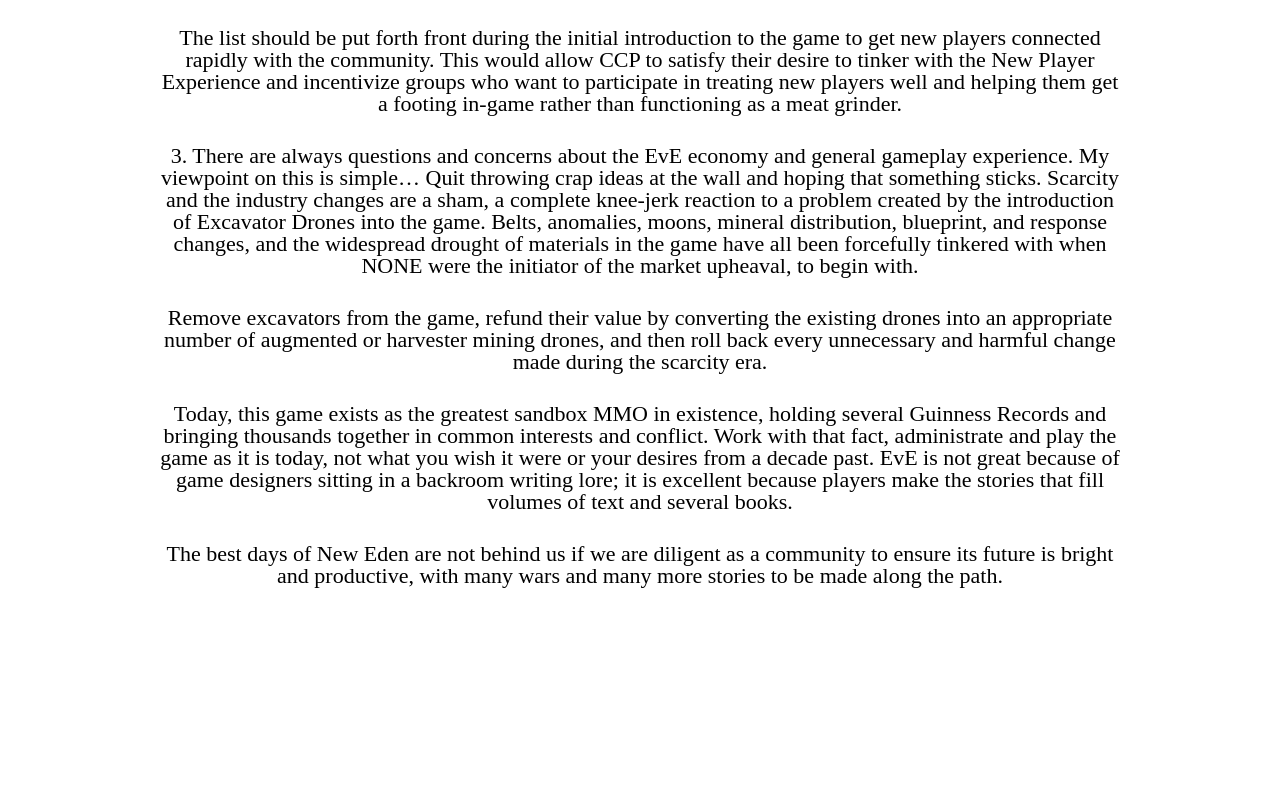
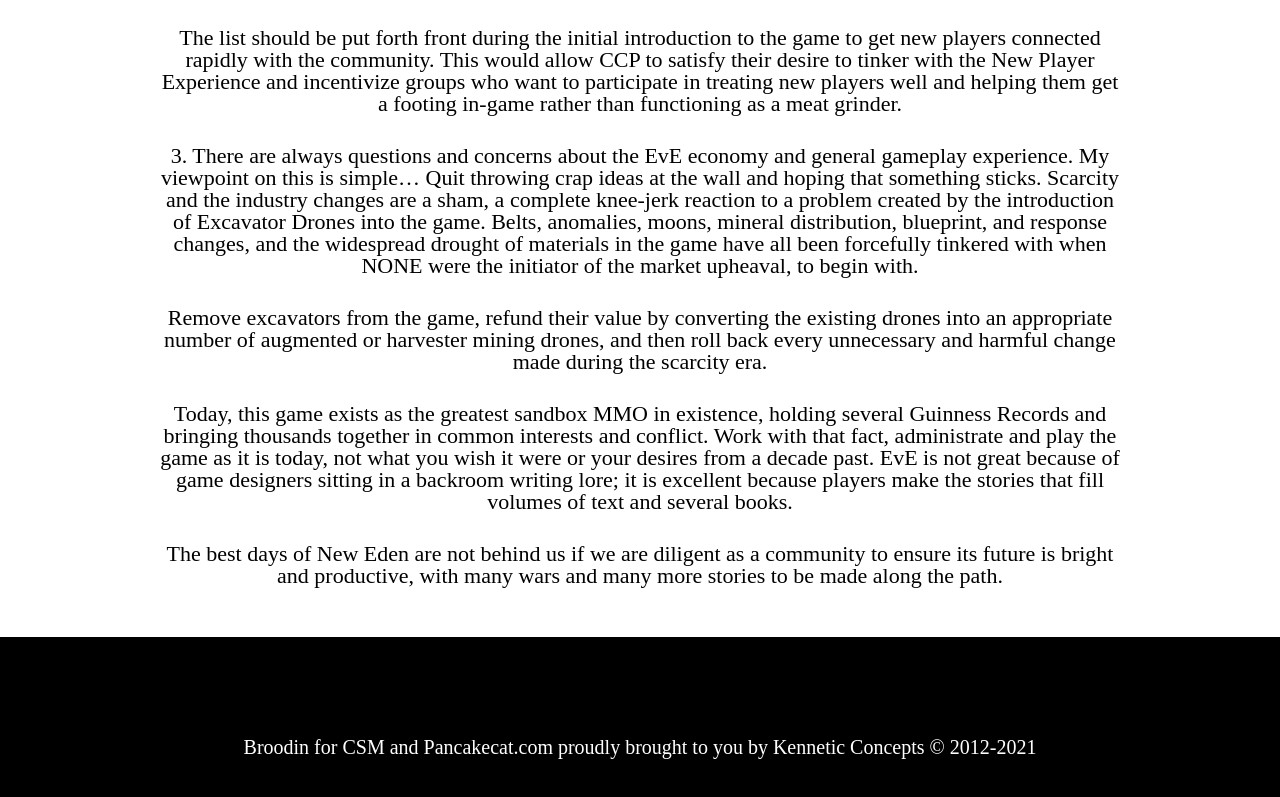
Before and after one commit to kenneth-brook/pancake-cat, a React (Create React App) app: page / in a window 1280 px wide. Shown: the part 1700-2497 px from the top of the page. Before the commit the page ends 2337 px from the top, so only its background shows below. Built offline with nearby package versions, Linux system fonts and the light colour scheme.

Commit message:
footer added

```diff
--- a/src/App.js
+++ b/src/App.js
@@ -1,6 +1,7 @@
 import Header from "./header/Header";
 import Nav from "./nav/Nav";
 import Home from "./home/Home";
+import Footer from "./footer/Footer";
 
 function App() {
 	return (
@@ -8,6 +9,7 @@
 			<Header />
 			<Nav />
 			<Home />
+			<Footer />
 		</div>
 	);
 }
--- /dev/null
+++ b/src/footer/Footer.js
@@ -0,0 +1,14 @@
+import React from "react";
+
+function Footer() {
+	return (
+		<div className='footerWrap'>
+			<h6>
+				Broodin for CSM and Pancakecat.com proudly brought to you by Kennetic
+				Concepts <span>&#169;</span> 2012-2021
+			</h6>
+		</div>
+	);
+}
+
+export default Footer;
--- /dev/null
+++ b/src/footer/footer.scss
@@ -0,0 +1,12 @@
+.footerWrap {
+	background-color: black;
+	text-align: center;
+	width: 100%;
+	height: 200px;
+
+	h6 {
+		color: white;
+		font-size: 2rem;
+		padding-top: 100px;
+	}
+}
--- a/src/global-sass/index.scss
+++ b/src/global-sass/index.scss
@@ -3,3 +3,4 @@
 @import "../header/header.scss";
 @import "../nav/nav.scss";
 @import "../home/home.scss";
+@import "../footer/footer.scss";
--- a/src/home/Home.js
+++ b/src/home/Home.js
@@ -34,7 +34,7 @@
 						alliance tools such as an ESI check program and SOV and structure
 						management tools at the CCP level. This method is designed to enable
 						smaller, newer groups who would otherwise lack the tools needed to
-						administrate a community in EvE effectively.{" "}
+						administrate a community in EvE effectively.
 					</p>
 				</li>
 				<li>
```
